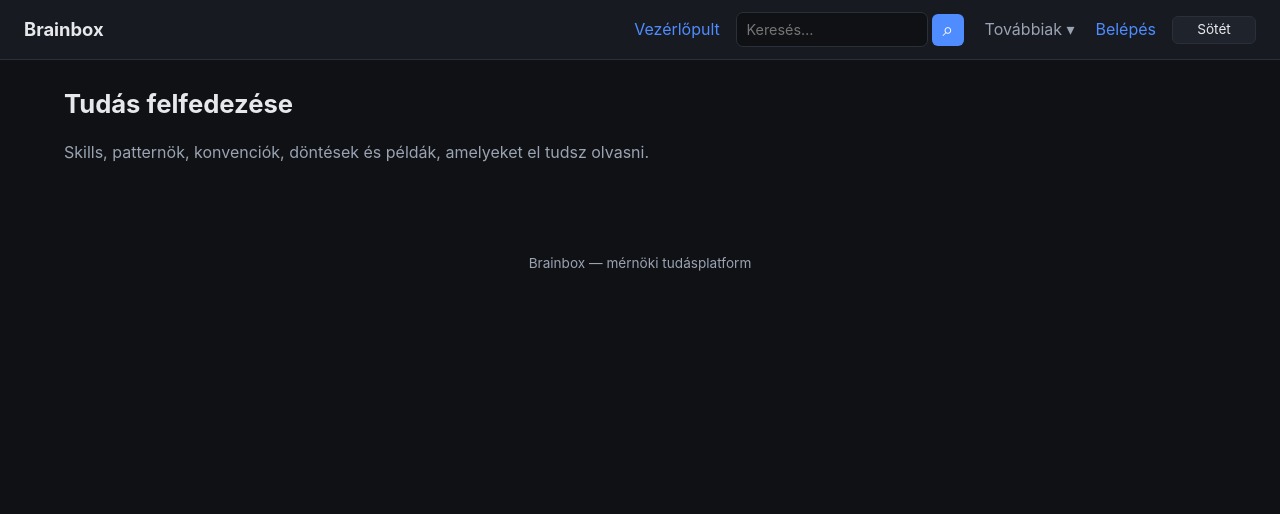
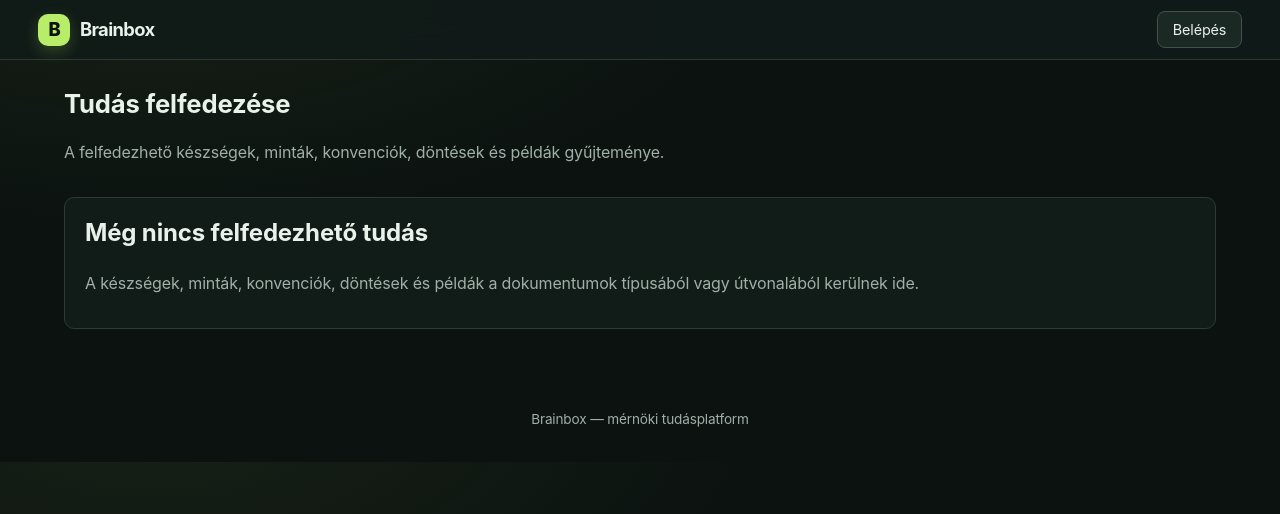
Before and after one commit to bRANC9/Brainbox, a Django app: template templates/discovery.html in a window 1280 px wide. Shown: the top 514 px of the page. Run offline with Django 5.2, Linux system fonts and the light colour scheme; the template is opened without the code that fills it, so the values that code supplies are empty.

Commit message:
feat(ui): refresh visual identity and navigation
Update the shared shell with a new palette, responsive navigation and search shortcuts.
Improve dashboard and discovery empty states.
Fix JSON serialization for header search suggestions.

```diff
--- a/apps/web/views.py
+++ b/apps/web/views.py
@@ -616,7 +616,7 @@ def search(request):
 
         query = request.GET.get("q", "").strip()
         suggestions = SearchService.search(request.user, query, mode="text", limit=7) if len(query) >= 2 else []
-        return JsonResponse([{ "title": row["title"], "url": reverse("web:document_detail", args=[row["document_id"]]) } for row in suggestions])
+        return JsonResponse([{ "title": row["title"], "url": reverse("web:document_detail", args=[row["document_id"]]) } for row in suggestions], safe=False)
 
     mode_labels = {"hybrid": "hibrid", "text": "szöveges", "semantic": "szemantikus"}
     query = request.GET.get("q", "").strip()
--- a/static/css/app.css
+++ b/static/css/app.css
@@ -4,30 +4,30 @@
    is a dark-first tool that shows up wrong in a screenshot. */
 :root {
   color-scheme: dark;
-  --bg: #0f1115;
-  --panel: #171a21;
-  --panel-2: #1f232c;
-  --text: #e6e8ec;
-  --muted: #9aa3b2;
-  --accent: #4f8cff;
-  --border: #2a2f3a;
-  --danger: #e5484d;
-  --success: #30a46c;
+  --bg: #0b1210;
+  --panel: #111b18;
+  --panel-2: #1b2924;
+  --text: #e9f1eb;
+  --muted: #a0b0a7;
+  --accent: #b7ed68;
+  --border: #2b3b34;
+  --danger: #ff7774;
+  --success: #6fd39a;
   /* Text on a filled accent surface, and the translucent washes behind badges.
      Derived from the palette rather than repeated as literals, so a theme is a
      block of values in one place and nothing else. */
-  --on-accent: #ffffff;
-  --accent-soft: rgba(79, 140, 255, 0.15);
-  --success-soft: rgba(48, 163, 108, 0.2);
+  --on-accent: #172312;
+  --accent-soft: rgba(183, 237, 104, 0.14);
+  --success-soft: rgba(111, 211, 154, 0.16);
   /* A button and a text field have no shape of their own: the 1px line is the
      whole affordance, so it gets a separate property from the decorative
      separators and can be darkened on its own where the palette needs it. */
-  --border-input: #2a2f3a;
+  --border-input: #40534a;
   /* The panel colour at zero alpha. Used as the transparent end of the calendar
      fade, where an `rgba(0,0,0,0)` keyword would drag the gradient through grey
      in engines that interpolate unpremultiplied alpha. */
-  --panel-fade: rgba(23, 26, 33, 0);
-  --shadow: 0 8px 24px rgba(0, 0, 0, 0.45);
+  --panel-fade: rgba(17, 27, 24, 0);
+  --shadow: 0 16px 40px rgba(0, 0, 0, 0.4);
   /* Reading width. Without a ceiling the layout stretches to the viewport, which
      at 2560px turns a four-column list into a row with the title in one corner
      and its workspace in the middle. One width for the whole page keeps panels,
@@ -36,44 +36,36 @@
   --prose-max: 78ch;
 }
 
-/* Light theme. Not an inversion of the dark palette: the accents are picked for
-   their own contrast, because the dark ones are calibrated for light text on a
-   dark ground and carry nowhere near enough weight as dark text on a near-white
-   one. Measured against the values below:
-     --text  #16181d on #ffffff -> 17.8:1, on #f6f7f9 -> 16.6:1
-     --muted #5b6472 on #ffffff ->  6.0:1, on #f6f7f9 ->  5.6:1
-     --accent #2b63c9 on #ffffff ->  5.6:1, on #f6f7f9 ->  5.2:1
-     --danger #c62f36 on #ffffff -> 5.4:1, --success #1f7a4d on #ffffff -> 5.3:1
-     --border-input #7a8496 on #eef0f4 -> 3.3:1 (WCAG 1.4.11, non-text)
-   --border stays pale on purpose: it only separates surfaces, and the controls
-   that actually need to be locatable use --border-input. */
+/* Light theme: warm paper surfaces and evergreen accents. Input borders carry
+   stronger contrast than decorative separators so controls stay easy to locate. */
 :root[data-theme="light"] {
   color-scheme: light;
-  --bg: #f6f7f9;
+  --bg: #f3f6ef;
   --panel: #ffffff;
-  --panel-2: #eef0f4;
-  --text: #16181d;
-  --muted: #5b6472;
-  --accent: #2b63c9;
-  --border: #ccd2dd;
-  --danger: #c62f36;
+  --panel-2: #e9efe6;
+  --text: #17231c;
+  --muted: #53665b;
+  --accent: #26734a;
+  --border: #d5dfd5;
+  --danger: #ba3436;
   --success: #1f7a4d;
   --on-accent: #ffffff;
-  --accent-soft: rgba(43, 99, 201, 0.12);
-  --success-soft: rgba(31, 122, 77, 0.16);
-  --border-input: #7a8496;
+  --accent-soft: rgba(38, 115, 74, 0.12);
+  --success-soft: rgba(31, 122, 77, 0.12);
+  --border-input: #829489;
   --panel-fade: rgba(255, 255, 255, 0);
-  --shadow: 0 8px 24px rgba(16, 24, 40, 0.14);
+  --shadow: 0 16px 40px rgba(22, 44, 30, 0.12);
 }
 
 * { box-sizing: border-box; }
 
 body {
   margin: 0;
-  background: var(--bg);
+  background: radial-gradient(ellipse at 12% -10%, color-mix(in srgb, var(--accent) 7%, transparent), transparent 38rem), var(--bg);
   color: var(--text);
-  font-family: -apple-system, BlinkMacSystemFont, "Segoe UI", Roboto, Helvetica, Arial, sans-serif;
+  font-family: Inter, ui-sans-serif, system-ui, -apple-system, BlinkMacSystemFont, "Segoe UI", sans-serif;
   line-height: 1.55;
+  letter-spacing: -0.01em;
 }
 
 main {
@@ -86,26 +78,33 @@ a { color: var(--accent); text-decoration: none; }
 a:hover { text-decoration: underline; }
 
 .topbar {
-  display: flex;
+  display: grid;
+  grid-template-columns: auto minmax(0, 1fr);
   align-items: center;
-  justify-content: space-between;
-  gap: 0.5rem 1rem;
-  flex-wrap: wrap;
-  padding: 0.75rem 1.5rem;
-  background: var(--panel);
+  gap: 0.75rem 2rem;
+  padding: 0.7rem clamp(1rem, 3vw, 2.5rem);
+  background: color-mix(in srgb, var(--panel) 92%, transparent);
   border-bottom: 1px solid var(--border);
   position: sticky;
   top: 0;
   z-index: 10;
+  backdrop-filter: blur(18px);
 }
-.brand { font-weight: 700; font-size: 1.15rem; color: var(--text); }
-.topbar nav { display: flex; align-items: center; gap: 0.35rem 1rem; flex-wrap: wrap; }
+.brand { display: inline-flex; align-items: center; gap: 0.6rem; font-weight: 750; font-size: 1.15rem; letter-spacing: -0.035em; color: var(--text); white-space: nowrap; }
+.brand::before { content: "B"; display: grid; place-items: center; width: 2rem; height: 2rem; border-radius: 10px; background: var(--accent); color: var(--bg); font-size: 1.15rem; font-weight: 850; box-shadow: 0 5px 16px color-mix(in srgb, var(--accent) 22%, transparent); }
+.topbar nav { display: flex; align-items: center; justify-content: flex-end; gap: 0.2rem 0.4rem; flex-wrap: nowrap; min-width: 0; }
 .topbar .user { color: var(--muted); }
 .inline { display: inline; margin: 0; }
-.header-search { position: relative; display: flex; align-items: center; gap: 0.25rem; margin: 0; }
-.header-search input { width: clamp(9rem, 15vw, 14rem); padding: 0.35rem 0.6rem; border: 1px solid var(--border-input); border-radius: 7px; background: var(--bg); color: var(--text); font: inherit; font-size: 0.9rem; }
+.nav-home { white-space: nowrap; padding: 0.45rem 0.6rem; border-radius: 7px; color: var(--text); font-size: 0.9rem; }
+.nav-home:hover { background: var(--panel-2); text-decoration: none; }
+.topbar .menu > summary { padding: 0.45rem 0.55rem; color: var(--text); font-size: 0.9rem; white-space: nowrap; }
+.account-menu > summary { max-width: 10rem; overflow: hidden; text-overflow: ellipsis; }
+
+.header-search { position: relative; display: flex; align-items: center; gap: 0.25rem; flex: 1 1 12rem; min-width: 9rem; max-width: 19rem; margin: 0 0.35rem; }
+.header-search input { width: 100%; min-width: 0; padding: 0.48rem 0.75rem; border: 1px solid var(--border-input); border-radius: 9px; background: var(--bg); color: var(--text); font: inherit; font-size: 0.9rem; }
 .header-search input:focus { outline: 2px solid var(--accent); outline-offset: 1px; }
-.header-search button { width: 2rem; height: 2rem; border: 0; border-radius: 6px; background: var(--accent); color: var(--on-accent); font-size: 1.2rem; cursor: pointer; }
+.header-search button { width: 2.25rem; height: 2.25rem; flex: 0 0 2.25rem; border: 0; border-radius: 8px; background: var(--accent); color: var(--on-accent); font-size: 1.2rem; cursor: pointer; transition: transform 140ms ease, filter 140ms ease; }
+.header-search button:hover { filter: brightness(1.08); transform: translateY(-1px); }
 .search-suggestions { position: absolute; top: calc(100% + 0.4rem); left: 0; right: 2.25rem; z-index: 30; max-height: min(60vh, 24rem); overflow-y: auto; list-style: none; margin: 0; padding: 0.35rem; background: var(--panel); border: 1px solid var(--border); border-radius: 8px; box-shadow: var(--shadow); }
 .search-suggestions[hidden] { display: none; }
 .search-suggestions a { display: block; padding: 0.45rem 0.6rem; border-radius: 5px; color: var(--text); }
@@ -142,13 +141,14 @@ main { margin: 0 auto; padding: 1.5rem; }
 }
 .card {
   display: block;
-  background: var(--panel);
+  background: linear-gradient(145deg, color-mix(in srgb, var(--panel) 94%, var(--accent) 6%), var(--panel));
   border: 1px solid var(--border);
-  border-radius: 10px;
-  padding: 1rem;
+  border-radius: 14px;
+  padding: 1.2rem;
   color: var(--text);
+  transition: transform 160ms ease, border-color 160ms ease, box-shadow 160ms ease;
 }
-.card:hover { border-color: var(--accent); text-decoration: none; }
+.card:hover { border-color: color-mix(in srgb, var(--accent) 65%, var(--border)); box-shadow: var(--shadow); transform: translateY(-2px); text-decoration: none; }
 .card h2, .card h3 { margin: 0 0 0.35rem; }
 
 .table { width: 100%; border-collapse: collapse; margin-bottom: 1.5rem; }
@@ -328,8 +328,8 @@ a.chip:hover { border-color: var(--accent); color: var(--text); text-decoration:
 .file-tree tr.trail-row td { cursor: default; }
 .file-tree .trail-name { color: var(--muted); opacity: 0.75; font-style: italic; }
 
-/* Personal workspace: nav entry + notice banner. */
-.topbar nav a.nav-personal { color: var(--accent); font-weight: 600; }
+/* Personal workspace notice banner. */
+
 .banner {
   background: var(--panel-2);
   border-left: 3px solid var(--accent);
@@ -440,12 +440,12 @@ details pre.code { max-height: 320px; }
 
 @media (max-width: 720px) {
   main { padding: 1rem 0.75rem; }
-  .topbar { padding: 0.6rem 0.75rem; }
+  .topbar { grid-template-columns: 1fr auto; gap: 0.6rem 1rem; padding: 0.6rem 0.75rem; }
   .topbar nav { gap: 0.2rem 0.7rem; font-size: 0.9rem; }
   .topbar nav a { white-space: nowrap; }
-  .header-search { width: 100%; }
-  .header-search input { width: min(100%, 22rem); }
-  .header-search button { flex: 0 0 2rem; }
+  .header-search { width: 100%; max-width: none; margin: 0; }
+  .header-search input { width: 100%; }
+  .header-search button { flex: 0 0 2.25rem; }
   .page-head { flex-direction: column; align-items: flex-start; }
   .page-head h1 { font-size: 1.35rem; }
   .grid { grid-template-columns: 1fr; }
@@ -533,10 +533,11 @@ details pre.code { max-height: 320px; }
    put "Beallitasok" next to "Kijelentkezes". The admin-only half now sits behind
    one disclosure. Pure CSS, and <details> works on touch as well. */
 .topbar .menu { position: relative; display: inline-flex; }
+.topbar .menu:not([open]) > .menu-panel { display: none; }
 .topbar .menu > summary {
   cursor: pointer;
-  padding: 0.15rem 0.3rem;
-  border-radius: 6px;
+  padding: 0.45rem 0.55rem;
+  border-radius: 8px;
   list-style: none;
 }
 .topbar .menu > summary::-webkit-details-marker { display: none; }
@@ -558,9 +559,14 @@ details pre.code { max-height: 320px; }
   border-radius: 10px;
   box-shadow: var(--shadow);
 }
-.topbar .menu-panel a { white-space: nowrap; padding: 0.1rem 0.35rem; }
-.topbar .nav-more > summary { color: var(--muted); }
-.topbar .nav-more .menu-panel { left: 0; right: auto; }
+.topbar .menu-panel a { white-space: nowrap; padding: 0.35rem 0.5rem; border-radius: 5px; }
+.topbar .menu-panel a:hover { background: var(--panel-2); text-decoration: none; }
+.topbar .nav-group > summary { color: var(--text); }
+.topbar .nav-group .menu-panel { left: 0; right: auto; }
+.topbar .nav-system .menu-panel { left: auto; right: 0; }
+.account-menu .menu-panel { min-width: 10rem; }
+.account-menu .menu-panel form { margin: 0; padding: 0.1rem 0.35rem; }
+.account-menu .menu-panel .theme-toggle { margin: 0.1rem 0.35rem 0.3rem; }
 
 /* A form's submit button stretched to the full column width because .form is a
    flex column. Buttons are actions, not fields: size them to their label. */
@@ -624,6 +630,7 @@ details.banner > form > .button { align-self: flex-start; }
   /* width:100% plus the header's existing flex-wrap drops the nav onto its own
      line under the brand/hamburger row instead of squeezing beside it. */
   .topbar.nav-open nav {
+    grid-column: 1 / -1;
     display: flex;
     flex-direction: column;
     align-items: flex-start;
--- a/templates/base.html
+++ b/templates/base.html
@@ -42,60 +42,54 @@
             aria-expanded="false" aria-label="Menü" title="Menü">
       <span class="bars" aria-hidden="true"></span>
     </button>
-    <nav id="topnav">
-      <a href="{% url 'web:dashboard' %}">Vezérlőpult</a>
+    <nav id="topnav" aria-label="Fő navigáció">
+      {% if user.is_authenticated %}
+        <a class="nav-home" href="{% url 'web:dashboard' %}">Vezérlőpult</a>
         <form class="header-search" method="get" action="{% url 'web:search' %}" role="search" autocomplete="off">
-        <label class="sr-only" for="header-search-input">Keresés</label>
-        <input id="header-search-input" type="search" name="q" placeholder="Keresés…" aria-label="Keresés" aria-autocomplete="list" aria-controls="header-search-suggestions" aria-expanded="false">
+          <label class="sr-only" for="header-search-input">Keresés a tudásbázisban</label>
+          <input id="header-search-input" type="search" name="q" placeholder="Keresés…" aria-label="Keresés a tudásbázisban" aria-autocomplete="list" aria-controls="header-search-suggestions" aria-expanded="false">
           <button type="submit" aria-label="Keresés indítása">⌕</button>
           <ul id="header-search-suggestions" class="search-suggestions" role="listbox" hidden></ul>
         </form>
-      <details class="menu nav-more">
-          <summary>Továbbiak</summary>
+        <details class="menu nav-group">
+          <summary>Tudás</summary>
           <div class="menu-panel">
+            <a href="{% url 'web:personal_workspace' %}">Személyes tér</a>
             <a href="{% url 'web:discovery' %}">Felfedezés</a>
-            <a href="{% url 'web:calendar' %}">Naptár</a>
-            <a href="{% url 'web:agenda' %}">Agenda</a>
             <a href="{% url 'web:memory' %}">Memória</a>
           </div>
         </details>
-      {% comment %}
-    Twelve links wrapped onto three rows on a phone and put "Beállítások" next
-    to "Kijelentkezés". The management half now sits behind one disclosure, and it
-    is a <details> rather than a CSS hover so it works on touch.
-    {% endcomment %}
-    {% if user.is_authenticated %}
-      <a class="nav-personal" href="{% url 'web:personal_workspace' %}">Személyes</a>
-      <details class="menu">
-        <summary>Adminisztráció</summary>
+        <details class="menu nav-group">
+          <summary>Tervezés</summary>
           <div class="menu-panel">
-          <a href="/admin/">Django admin</a>
-          <a href="{% url 'llm-manifest' %}">AI (llm)</a>
-          <a href="{% url 'web:api_keys' %}">API kulcsok</a>
+            <a href="{% url 'web:calendar' %}">Naptár</a>
+            <a href="{% url 'web:agenda' %}">Agenda</a>
+          </div>
+        </details>
+        <details class="menu nav-group nav-system">
+          <summary>Rendszer</summary>
+          <div class="menu-panel">
             <a href="{% url 'web:gateway' %}">Gateway</a>
             <a href="{% url 'web:curator' %}">Curator</a>
             {% if user.is_staff %}<a href="{% url 'web:groups_admin' %}">Csoportok</a>{% endif %}
-          {% if user.is_superuser %}<a href="{% url 'web:settings_page' %}">Beállítások</a>{% endif %}
+            <a href="{% url 'web:api_keys' %}">API kulcsok</a>
             <a href="{% url 'web:audit_dashboard' %}">Audit napló</a>
+            {% if user.is_superuser %}<a href="{% url 'web:settings_page' %}">Beállítások</a><a href="{% url 'llm-manifest' %}">AI beállítások</a><a href="/admin/">Django admin</a>{% endif %}
           </div>
         </details>
-      <span class="user">{{ user }}</span>
-      <form method="post" action="{% url 'logout' %}" class="inline">
+        <details class="menu account-menu">
+          <summary>{{ user }}</summary>
+          <div class="menu-panel">
+            <button type="button" class="theme-toggle" data-theme-toggle aria-pressed="false" aria-label="Váltás világos témára" title="Váltás világos témára"><span data-theme-label>Világos</span></button>
+            <form method="post" action="{% url 'logout' %}">
               {% csrf_token %}
               <button type="submit" class="link">Kijelentkezés</button>
             </form>
+          </div>
+        </details>
       {% else %}
-      <a href="{% url 'login' %}">Belépés</a>
+        <a class="button" href="{% url 'login' %}">Belépés</a>
       {% endif %}
-      {% comment %}
-        Names the mode it switches *to*, so the visible word is the whole
-        instruction and there is no icon to lose to a missing font. It lives in
-        the nav rather than beside the brand because the topbar is a two-column
-        space-between row on the desktop, and a third item would land the button
-        in the middle of the header.
-      {% endcomment %}
-      <button type="button" class="theme-toggle" data-theme-toggle aria-pressed="false"
-              aria-label="Váltás világos témára" title="Váltás világos témára"><span data-theme-label>Világos</span></button>
     </nav>
   </header>
   <script>
@@ -136,6 +130,19 @@
       var first = list.querySelector('a');
       if (first && !list.hidden) window.location.href = first.href;
       else input.focus();
+    });
+    document.addEventListener('keydown', function (event) {
+      var target = event.target;
+      var editing = target.matches('input, textarea, select, [contenteditable="true"]');
+      if ((event.ctrlKey || event.metaKey) && event.key.toLowerCase() === 'k') {
+        event.preventDefault();
+        input.focus();
+      } else if (!editing && event.key === '/') {
+        event.preventDefault();
+        input.focus();
+      } else if (event.key === 'Escape') {
+        close();
+      }
     });
     input.addEventListener('input', function () {
       window.clearTimeout(timer);
@@ -207,8 +214,8 @@ document.addEventListener('click', function (event) {
 <script>
 (function () {
   var KEY = 'brainbox.theme';
-  var LABEL = { dark: 'Világos', light: 'Sötét' };
-  var ACTION = { dark: 'Váltás világos témára', light: 'Váltás sötét témára' };
+  var LABEL = { dark: 'Sötét', light: 'Világos' };
+  var ACTION = { dark: 'Váltás sötét témára', light: 'Váltás világos témára' };
   function otherTheme() {
     return document.documentElement.dataset.theme === 'light' ? 'dark' : 'light';
   }
--- a/templates/dashboard.html
+++ b/templates/dashboard.html
@@ -37,7 +37,7 @@ the card above and the loop share one grid.
   <p class="muted">Nincs személyes workspace-ed. <a href="{% url 'web:personal_workspace' %}">Nyisd meg</a> &ndash; automatikusan létrejön.</p>
 {% endif %}
 {% if personal_workspace and workspaces|length <= 1 %}
-  <p class="muted">Még nincs megosztott workspace-ed. Amit létrehozol, az csak hozzád tartozik: senki más nem látja, amíg te nem adsz rá hozzáférést. Újat az <a href="/api/v1/workspaces/">API</a>-n vagy az <a href="/admin/">admin</a>-ban hozhatsz létre.</p>
+  <p class="muted empty-hint">Ez a személyes tered, csak te látod. Megosztható workspace-et a fenti <strong>Új workspace</strong> gombbal hozhatsz létre.</p>
 {% endif %}
 
 <section class="page-head recent-head">
@@ -58,6 +58,7 @@ the card above and the loop share one grid.
     </tbody>
   </table>
 {% else %}
-  <p class="muted">Még nincs dokumentum.</p>
+  <p class="muted empty-hint">Még nincs dokumentum a közelmúltból.</p>
+  {% if personal_workspace %}<a class="button" href="{% url 'web:workspace_document_create' personal_workspace.slug %}">Első dokumentum létrehozása</a>{% endif %}
 {% endif %}
 {% endblock %}
--- a/templates/discovery.html
+++ b/templates/discovery.html
@@ -1,17 +1,18 @@
 {% extends "base.html" %}
 {% load ui %}
-{% block title %}Discover - Brainbox{% endblock %}
+{% block title %}Felfedezés - Brainbox{% endblock %}
 {% block content %}
 <section class="page-head">
   <div>
     <h1>Tudás felfedezése</h1>
-    <p class="muted">Skills, patternök, konvenciók, döntések és példák, amelyeket el tudsz olvasni.</p>
+    <p class="muted">A felfedezhető készségek, minták, konvenciók, döntések és példák gyűjteménye.</p>
   </div>
 </section>
 
 {% for type_name, items in buckets.items %}
+  {% if items %}
     <section class="git-panel">
-    <h2>{{ type_name|title }} <span class="muted">({{ items|length }})</span></h2>
+      <h2>{% if type_name == "skill" %}Készség{% elif type_name == "pattern" %}Minta{% elif type_name == "convention" %}Konvenció{% elif type_name == "decision" %}Döntés{% else %}Példa{% endif %} <span class="muted">({{ items|length }})</span></h2>
       <ul>
         {% for item in items %}
           <li>
@@ -20,10 +21,15 @@
             <span class="muted">prioritás {{ item.priority }}</span>
             {% if item.summary %}<p class="muted">{{ item.summary }}</p>{% endif %}
           </li>
-      {% empty %}
-        <li class="muted">Még nincs semmi itt.</li>
         {% endfor %}
       </ul>
     </section>
+  {% endif %}
 {% endfor %}
+{% if not buckets.skill and not buckets.pattern and not buckets.convention and not buckets.decision and not buckets.example %}
+  <section class="git-panel empty-state">
+    <h2>Még nincs felfedezhető tudás</h2>
+    <p class="muted">A készségek, minták, konvenciók, döntések és példák a dokumentumok típusából vagy útvonalából kerülnek ide.</p>
+  </section>
+{% endif %}
 {% endblock %}
```
Also changed, not shown: apps/web/tests.py (+18 -0 lines). Lines whose indentation alone changed are shown as unchanged.
